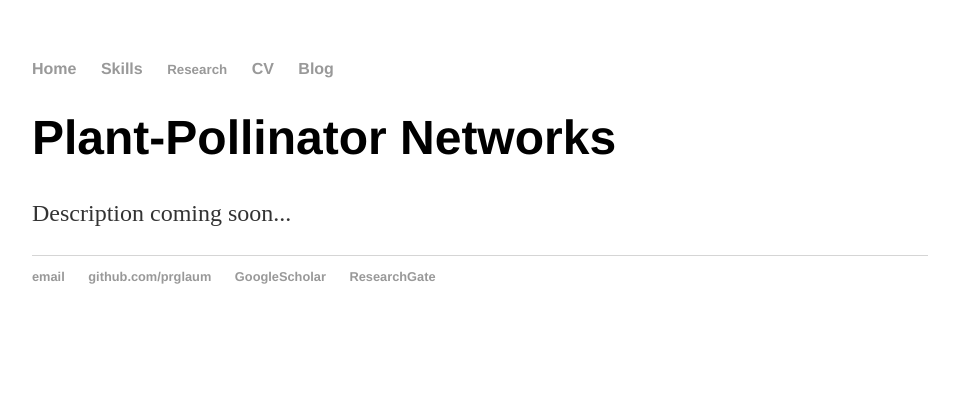
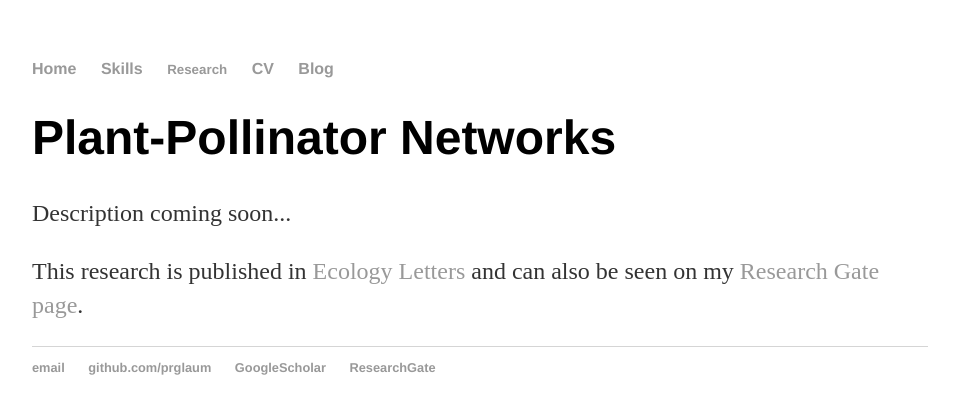
Before and after one commit to prglaum/prglaum.github.io, a Jekyll site: the page built from research/pollination/index.html, in a window 1280 px wide. Shown: the top 414 px of the page, without its empty margins (160-1119 px from the left). Built offline with Jekyll 4.4.1, drawn with Linux system fonts in a browser that asks for light colours.

Commit message:
Update index.html

```diff
--- a/research/pollination/index.html
+++ b/research/pollination/index.html
@@ -6,3 +6,5 @@ title: Pollination Networks
 	<h1>Plant-Pollinator Networks </h1>
 	<p>Description coming soon... </p>
 </div><!-- /.blurb -->
+
+<p> This research is published in <a href="https://onlinelibrary.wiley.com/doi/abs/10.1111/ele.13884">Ecology Letters</a> and can also be seen on my <a href="https://www.researchgate.net/profile/Paul-Glaum">Research Gate page</a>.
```
